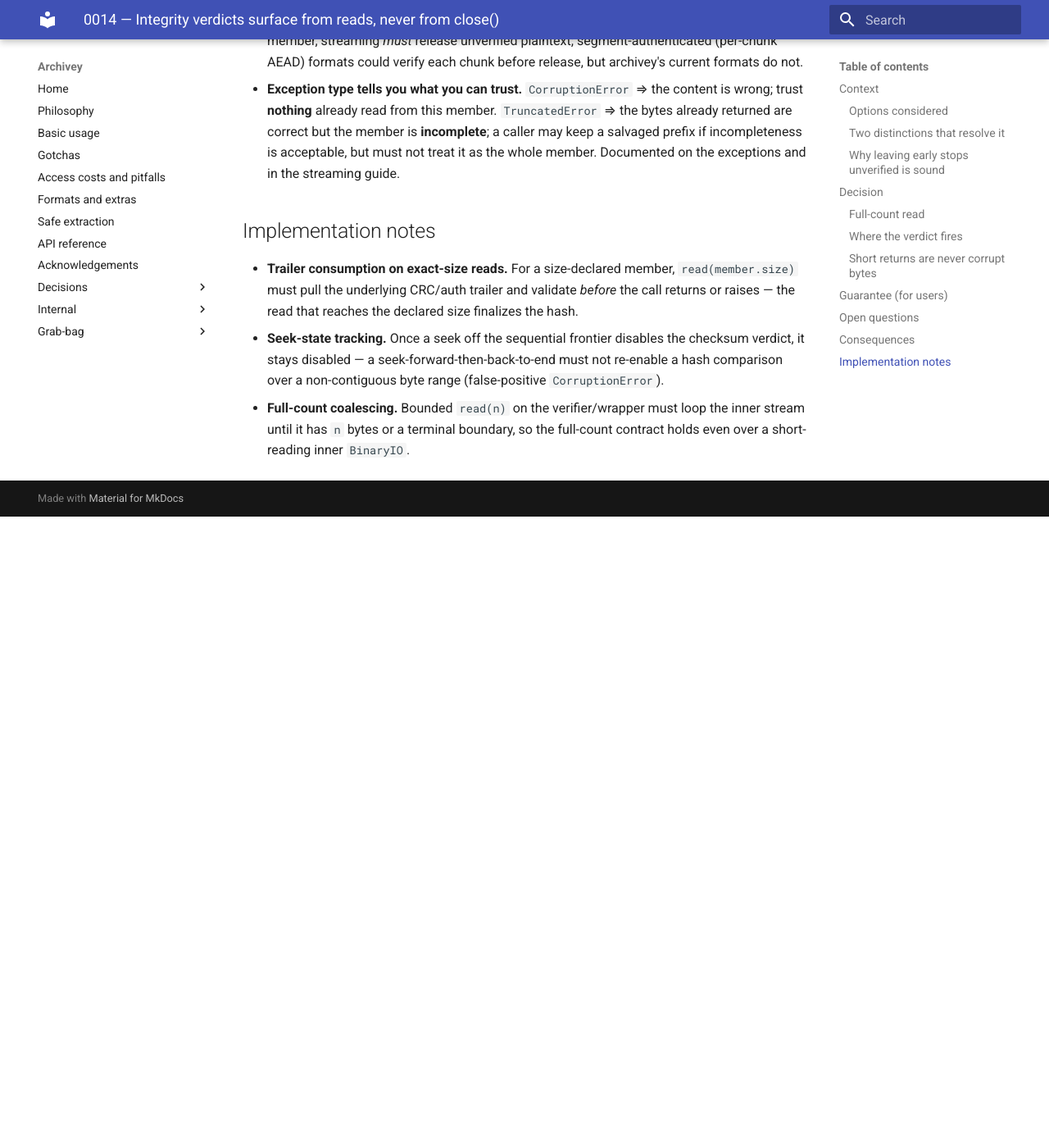
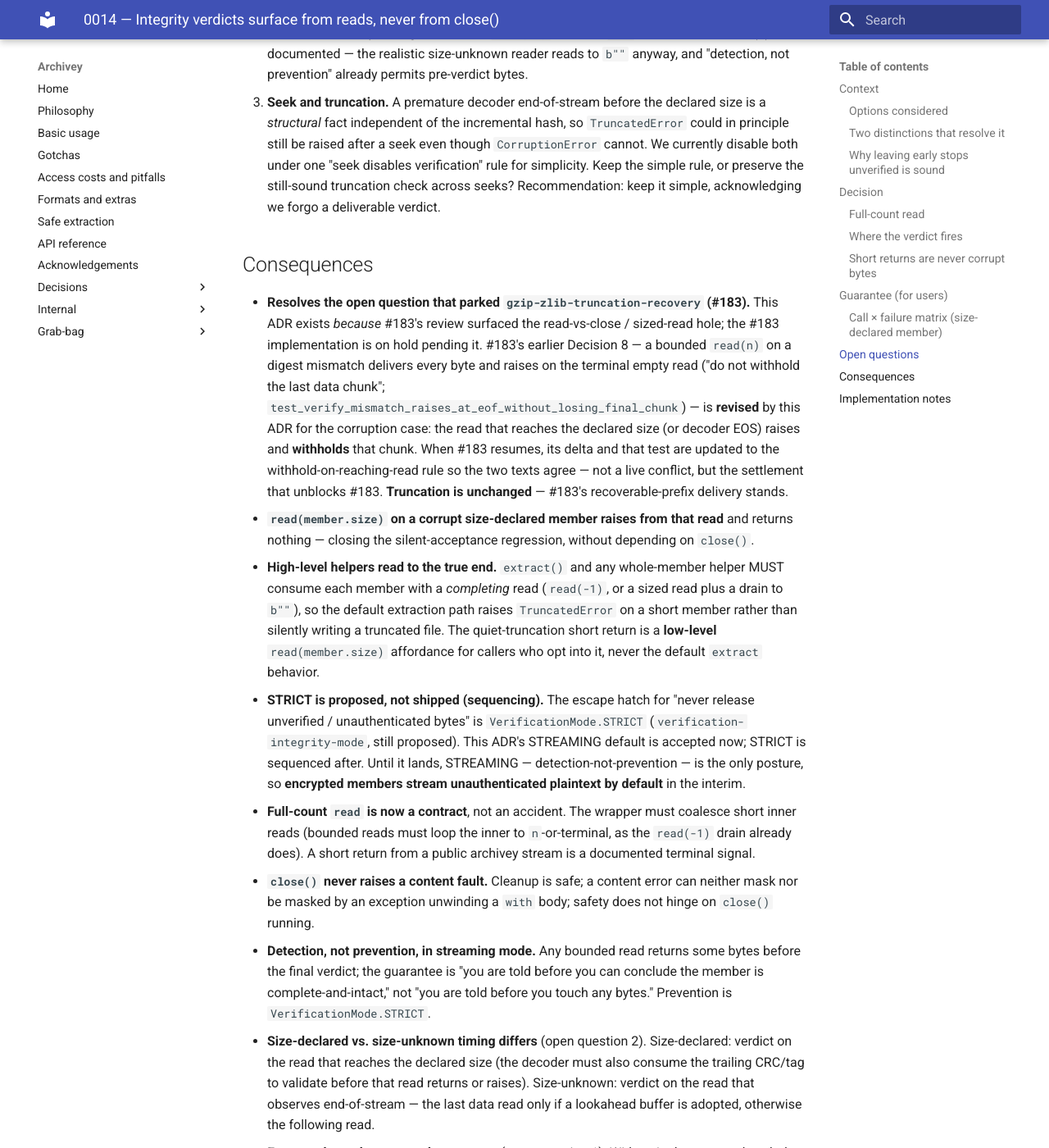
Before and after one commit to davitf/archivey-2, an MkDocs documentation site: the page built from docs/decisions/0014-integrity-verdicts-from-reads-not-close.md, in a window 1280 px wide and 1400 px high, scrolled down 5688 px. Shown: the whole window at 82% size. Built offline with MkDocs 1.6.1 and Material for MkDocs 9.7.7, drawn with Linux system fonts in a browser that asks for light colours; before the commit the page ends 6318 px from its top, so only the background shows below that; some of the changed text lies outside the part shown.

Commit message:
ADR 0014: add call×failure matrix; reconcile #183, AES close, STRICT
Round-3 review feedback (three reviewers). Beyond the full-count read commit:

- Add a call × failure matrix (size-declared member) making the short-read
  asymmetry explicit: read(member.size) raises on corruption but returns a short
  buffer on truncation — "no exception" does not mean "complete."
- Reframe the #183 relationship: this ADR resolves the open question that parked
  #183 (not a live conflict); when #183 resumes, its Decision 8 "deliver every
  byte / never withhold the last chunk" is revised to withhold-on-reaching-read
  for corruption, and the delivered-prefix behavior stays for truncation.
- Tighten the close() carve-out: close may propagate an unavoidable teardown
  signal from the underlying resource (OSError, subprocess exit code), but never
  the verifier's own content verdict; the WinZip AES HMAC-on-close is a known
  inconsistency to remove (verification-integrity-mode), not a blessed carve-out.
- State that reaching the declared size is always a verifying event regardless of
  call shape (checksum + over-run).
- Tie over-run to #183's stop-at-declared-size bomb cap.
- Note STRICT is proposed-not-shipped: STREAMING is the accepted default now;
  encrypted members stream unauthenticated plaintext until STRICT lands.
- Require extract()/whole-member helpers to use a completing read so the default
  extraction path never inherits the quiet-truncation short-return footgun.
- Soften "matches stdlib zipfile/gzip" to same-failure-surface, not
  byte-identical timing.

Co-Authored-By: Claude Opus 4.8 <noreply@anthropic.com>
Claude-Session: https://claude.ai/code/session_01B95mCP2hhHZp199PAuK6Q4

```diff
--- a/docs/decisions/0014-integrity-verdicts-from-reads-not-close.md
+++ b/docs/decisions/0014-integrity-verdicts-from-reads-not-close.md
@@ -45,7 +45,8 @@ contract guarantees.**
 
 - **A — raise on the read that reaches the end.** The read that completes the member
   and finds damage raises (returning no bytes for that call); `close()` never raises.
-  Matches stdlib `zipfile` / `gzip`.
+  Same *failure surface* as stdlib `zipfile` / `gzip` (fault on read, not close) — not
+  byte-identical timing (their large-read / EOF shapes differ).
 - **B — deliver every byte, then raise on the next read; `close()` as a backstop.**
   Uniform for corruption and truncation, but makes a *safety* guarantee depend on
   `close()` actually running — unreliable (GC-driven close is not guaranteed and
@@ -107,9 +108,15 @@ objects to be full-count — the wrapper coalesces.)
 
 Content-integrity verdicts (stored checksum / digest, encrypted-member authentication
 tag, truncation, and declared-size over-run) are delivered from a **`read()` call,
-never from `close()`**. `close()` is teardown-only: it may still propagate a
-resource/teardown error (a subprocess exit code, an inner stream that authenticates in
-its *own* `close()`), but it never introduces a first content fault.
+never from `close()`**. `close()` is teardown-only. It MAY still propagate an
+*unavoidable teardown signal raised by the underlying resource itself* — an `OSError`
+closing a file descriptor, or a subprocess exit code that only arrives when the process
+is reaped (e.g. `unrar` reporting a wrong password on close). It MUST NOT surface the
+**verifier's own** content verdict (checksum / auth / truncation) as a first fault on
+`close()`. One current construct violates this — the WinZip AES stream drains and
+verifies its HMAC in its own `close()` — and is treated as a **known inconsistency to
+remove** (`verification-integrity-mode` Decision 2), **not** a blessed carve-out; until
+it is removed, this guarantee is library-wide *except* for that one path.
 
 A member is verified at the moment a read **reaches its end** — whichever comes first:
 
@@ -126,11 +133,16 @@ At that moment:
 - **Over-run** (decode output exceeds the declared size — a corrupt length field): the
   read that would cross the declared size raises `CorruptionError`, **independent of
   the checksum** (the over-run itself is the corruption, even if the hash-so-far would
-  pass).
+  pass). This is the same stop-at-declared-size → `CorruptionError` bound that
+  `gzip-zlib-truncation-recovery` already specifies as the decompression-bomb cap.
 - **Truncation / short** (decoder end-of-stream before the declared size, or an
   incomplete decode): every recoverable byte was delivered on the preceding full-count
   reads; the read that reaches the short end returns the remaining prefix (a **short
   return**, not an exception), and the *next* read raises `TruncatedError`.
+
+Reaching the declared size is **always** a verifying event — checksum *and* over-run —
+regardless of how the caller got there (`read(n)` with `n == remaining`, or a chunked
+loop). The verdict is a property of *reaching the end*, not of the call shape.
 
 A read that **stops before the end** — at any offset — produces **no verdict**, and
 `close()` stays silent. A seek off the sequential frontier disables the **checksum**
@@ -173,6 +185,23 @@ Corruption is caught whenever such a read reaches the end — independent of whe
 `VerificationMode.STRICT` (`verification-integrity-mode`), which fully verifies a
 member before returning any of it.
 
+### Call × failure matrix (size-declared member)
+
+| Call | Corrupt at full length | Truncated short of declared size |
+| --- | --- | --- |
+| `read(member.size)` | raises `CorruptionError` | returns short (`len < size`), **no exception** |
+| `read(-1)` / `readall` | raises `CorruptionError` | raises `TruncatedError` |
+| chunked until `b""` | raises on the read that reaches the size (withholds that chunk) | delivers the whole prefix (final read returns short); the read *past* the prefix raises `TruncatedError` |
+| partial read, then `close()` | quiet (early stop) | quiet (early stop) |
+
+The load-bearing asymmetry: **`read(member.size)` raises on corruption but returns a
+short buffer on truncation** — because corruption yields wrong bytes (withheld) while
+truncation yields a correct-but-incomplete prefix (delivered). A single-call caller who
+wants to catch both must check `len(data) == member.size` (or use `read(-1)`); **"no
+exception" does not mean "complete."** Size-unknown members have no `member.size` to
+read to, so a bare `read(n)` cannot self-certify at all — use `read(-1)` /
+read-to-`b""`.
+
 ## Open questions
 
 1. **Encrypted members — a defaults question, not just docs.** Treating an
@@ -205,11 +234,32 @@ member before returning any of it.
 
 ## Consequences
 
+- **Resolves the open question that parked `gzip-zlib-truncation-recovery` (#183).**
+  This ADR exists *because* #183's review surfaced the read-vs-close / sized-read hole;
+  the #183 implementation is on hold pending it. #183's earlier Decision 8 — a bounded
+  `read(n)` on a digest mismatch delivers every byte and raises on the terminal empty
+  read ("do not withhold the last data chunk";
+  `test_verify_mismatch_raises_at_eof_without_losing_final_chunk`) — is **revised** by
+  this ADR for the corruption case: the read that reaches the declared size (or decoder
+  EOS) raises and **withholds** that chunk. When #183 resumes, its delta and that test
+  are updated to the withhold-on-reaching-read rule so the two texts agree — not a live
+  conflict, but the settlement that unblocks #183. **Truncation is unchanged** —
+  #183's recoverable-prefix delivery stands.
 - **`read(member.size)` on a corrupt size-declared member raises from that read** and
   returns nothing — closing the silent-acceptance regression, without depending on
-  `close()`. This **reverses "deliver every byte even on a checksum mismatch"**: a
-  corrupt member's final chunk is now withheld. Truncation is unchanged — its
-  recoverable prefix is still delivered.
+  `close()`.
+- **High-level helpers read to the true end.** `extract()` and any whole-member helper
+  MUST consume each member with a *completing* read (`read(-1)`, or a sized read plus a
+  drain to `b""`), so the default extraction path raises `TruncatedError` on a short
+  member rather than silently writing a truncated file. The quiet-truncation short
+  return is a **low-level** `read(member.size)` affordance for callers who opt into it,
+  never the default `extract` behavior.
+- **STRICT is proposed, not shipped (sequencing).** The escape hatch for "never release
+  unverified / unauthenticated bytes" is `VerificationMode.STRICT`
+  (`verification-integrity-mode`, still proposed). This ADR's STREAMING default is
+  accepted now; STRICT is sequenced after. Until it lands, STREAMING —
+  detection-not-prevention — is the only posture, so **encrypted members stream
+  unauthenticated plaintext by default** in the interim.
 - **Full-count `read` is now a contract**, not an accident. The wrapper must coalesce
   short inner reads (bounded reads must loop the inner to `n`-or-terminal, as the
   `read(-1)` drain already does). A short return from a public archivey stream is a
```
